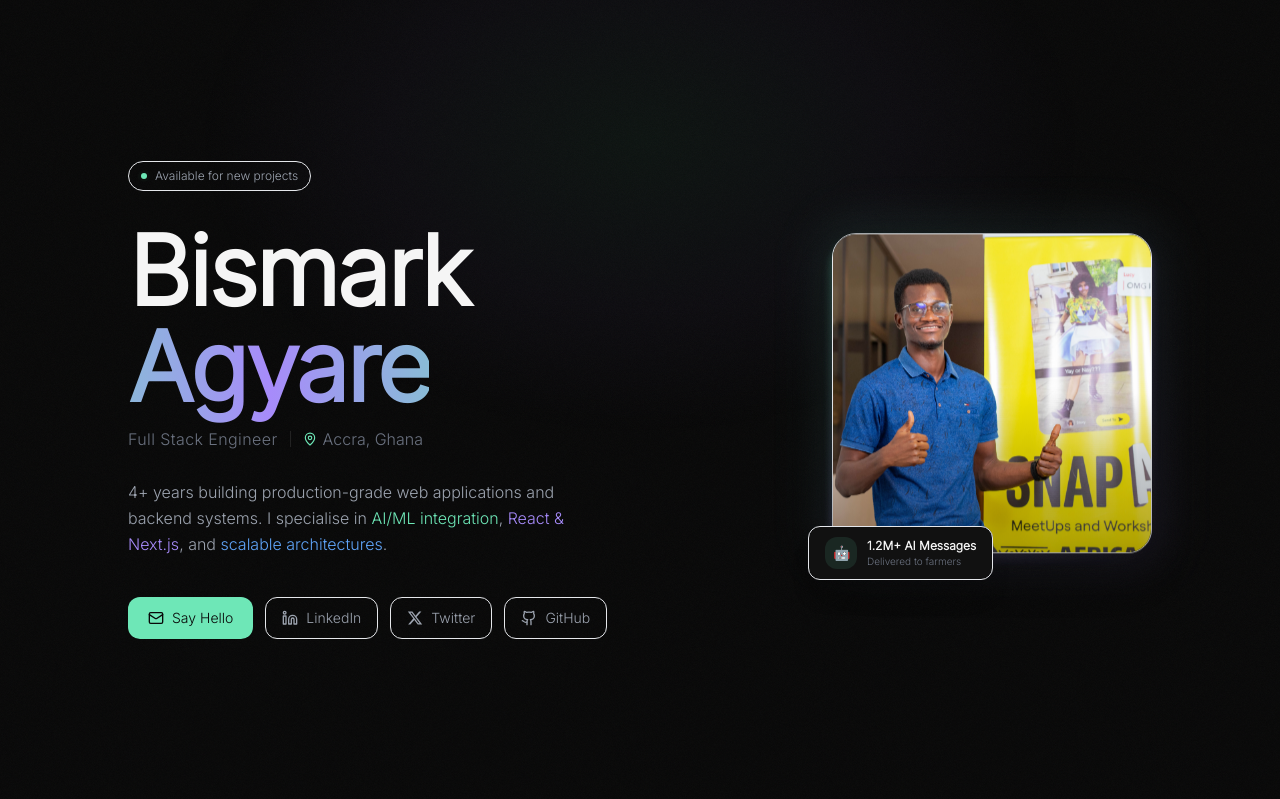
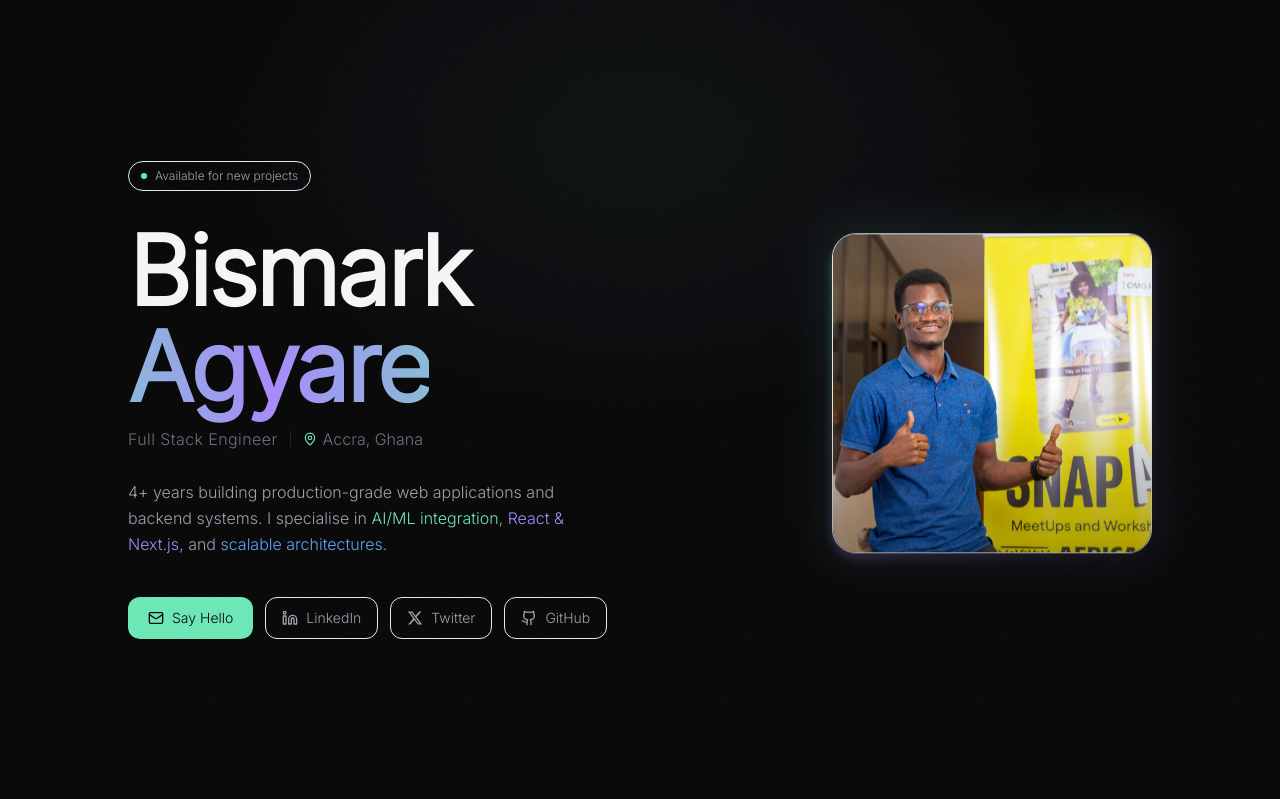
Before and after one commit to bismark66/Bismark_Agyare, a React (Vite) app: page / in a window 1280 px wide. Shown: the top 799 px of the page. Built offline with nearby package versions, Linux system fonts and the light colour scheme.

Commit message:
feat: Remove floating badge component from Portfolio screen

```diff
--- a/src/screens/PortoflioDark/Portfolio.tsx
+++ b/src/screens/PortoflioDark/Portfolio.tsx
@@ -547,20 +547,6 @@ export const Portfolio = (): JSX.Element => {
                 </div>
 
                 {/* Floating badge */}
-                <motion.div
-                  initial={{ opacity: 0, x: 20 }}
-                  animate={{ opacity: 1, x: 0 }}
-                  transition={{ delay: 0.8, duration: 0.5 }}
-                  className="absolute -bottom-5 -left-6 flex items-center gap-2.5 px-4 py-2.5 rounded-xl bg-[#111111] border border-white/8 shadow-xl backdrop-blur-sm"
-                >
-                  <div className="w-8 h-8 rounded-lg bg-[#6EE7B7]/10 flex items-center justify-center">
-                    <span className="text-sm">🤖</span>
-                  </div>
-                  <div>
-                    <div className="text-xs font-semibold text-[#f5f5f5]">1.2M+ AI Messages</div>
-                    <div className="text-[10px] text-[#6b7280]">Delivered to farmers</div>
-                  </div>
-                </motion.div>
               </motion.div>
             </div>
           </div>
```
